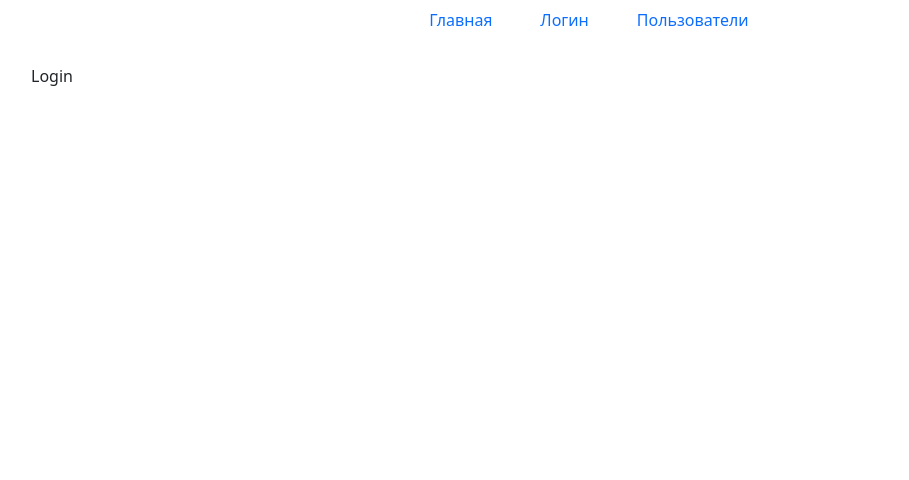
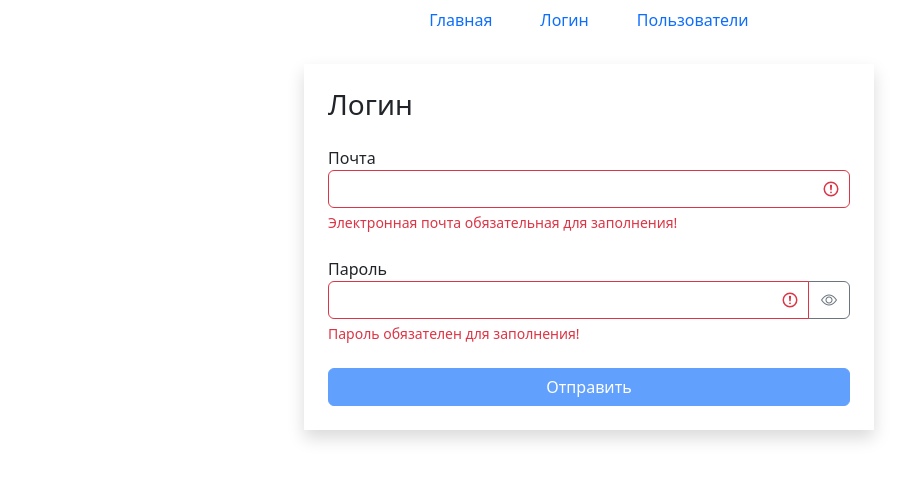
Before and after one commit to FlameFront-end/fast-company, a React (Create React App) app: page /login in a window 1280 px wide. Shown: the top 480 px of the page, without its empty margins (51-960 px from the left). Built offline with nearby package versions, Linux system fonts and the light colour scheme.

Commit message:
feat: add login form

```diff
--- /dev/null
+++ b/src/components/TextField.jsx
@@ -0,0 +1,52 @@
+import React, { useState } from 'react'
+import PropTypes from 'prop-types'
+
+const TextField = ({ label, type, name, value, onChange, error }) => {
+	const [showPassword, setShowPassword] = useState(false)
+
+	const toggleShowPassword = () => {
+		setShowPassword(prevState => !prevState)
+	}
+	const getInputClasses = () => {
+		return `form-control + ${error ? ' is-invalid' : ''}`
+	}
+	return (
+		<div className='mb-4 '>
+			<label htmlFor={name}>{label}</label>
+			<div className='input-group has-validation'>
+				<input
+					type={showPassword ? 'text' : type}
+					id={name}
+					name={name}
+					value={value}
+					onChange={onChange}
+					className={getInputClasses()}
+				/>
+				{type === 'password' && (
+					<button
+						className='btn btn-outline-secondary'
+						type='button'
+						onClick={toggleShowPassword}
+					>
+						<i className={'bi bi-eye' + (showPassword ? '-slash' : '')}></i>
+					</button>
+				)}
+				{error && <div className='invalid-feedback'>{error}</div>}
+			</div>
+		</div>
+	)
+}
+
+TextField.defaultProps = {
+	type: 'text'
+}
+
+TextField.propTypes = {
+	label: PropTypes.string,
+	type: PropTypes.string,
+	name: PropTypes.string,
+	value: PropTypes.string,
+	error: PropTypes.string,
+	onChange: PropTypes.func
+}
+export default TextField
--- a/src/layouts/Login.jsx
+++ b/src/layouts/Login.jsx
@@ -1,7 +1,85 @@
-import React from 'react'
+import React, { useEffect, useState } from 'react'
+import TextField from '../components/TextField'
+import { validator } from '../utils/validator'
 
 const Login = () => {
-	return <div>Login</div>
+	const [data, setData] = useState({ email: '', password: '' })
+	const [errors, setErrors] = useState({})
+	const handleChange = ({ target }) => {
+		setData(prevState => ({ ...prevState, [target.name]: target.value }))
+	}
+
+	const validatorConfig = {
+		email: {
+			isRequired: { message: 'Электронная почта обязательная для заполнения!' },
+			isEmail: { message: 'Email введён некорректно!' }
+		},
+		password: {
+			isRequired: { message: 'Пароль обязателен для заполнения!' },
+			isCapitalSymbol: {
+				message: 'Пароль должен содержать хотя бы одну заглавную букву!'
+			},
+			isContainDigit: {
+				message: 'Пароль должен содержать хотя бы одно число!'
+			},
+			min: {
+				message: 'Пароль должен состоять минимум из 8 символов!',
+				value: 8
+			}
+		}
+	}
+
+	const validate = () => {
+		const errors = validator(data, validatorConfig)
+		setErrors(errors)
+		return Object.keys(errors).length === 0
+	}
+
+	useEffect(() => {
+		validate()
+	}, [data])
+
+	const handleSubmit = e => {
+		e.preventDefault()
+		const isValidate = validate()
+		if (!isValidate) return
+		console.log(data)
+	}
+
+	const isValid = Object.keys(errors).length === 0
+
+	return (
+		<div className='row'>
+			<div className='col-md-6 offset-md-3 p-4 shadow'>
+				<h3 className='mb-4'>Логин</h3>
+				<form onSubmit={handleSubmit}>
+					<TextField
+						label='Почта'
+						name='email'
+						type='text'
+						value={data.email}
+						error={errors.email}
+						onChange={handleChange}
+					/>
+					<TextField
+						label='Пароль'
+						name='password'
+						type='password'
+						value={data.password}
+						error={errors.password}
+						onChange={handleChange}
+					/>
+					<button
+						type='submit'
+						disabled={!isValid}
+						className='btn btn-primary w-100 mx-auto'
+					>
+						Отправить
+					</button>
+				</form>
+			</div>
+		</div>
+	)
 }
 
 export default Login
--- /dev/null
+++ b/src/utils/validator.js
@@ -0,0 +1,46 @@
+export function validator(data, config) {
+	const errors = {}
+	function validate(validatedMethod, data, config) {
+		let statusValidate
+		switch (validatedMethod) {
+			case 'isRequired':
+				statusValidate = data.trim() === ''
+				break
+			case 'isEmail': {
+				const emailRegExp = /^\S+@\S+\.\S+$/g
+				statusValidate = !emailRegExp.test(data)
+				break
+			}
+			case 'isCapitalSymbol': {
+				const capitalRegExp = /[A-Z]+/g
+				statusValidate = !capitalRegExp.test(data)
+				break
+			}
+			case 'isContainDigit': {
+				const digitRegExp = /\d+/g
+				statusValidate = !digitRegExp.test(data)
+				break
+			}
+			case 'min': {
+				statusValidate = data.length < config.value
+				break
+			}
+			default:
+				break
+		}
+		if (statusValidate) return config.message
+	}
+	for (const fieldName in data) {
+		for (const validatedMethod in config[fieldName]) {
+			const error = validate(
+				validatedMethod,
+				data[fieldName],
+				config[fieldName][validatedMethod]
+			)
+			if (error && !errors[fieldName]) {
+				errors[fieldName] = error
+			}
+		}
+	}
+	return errors
+}
```
